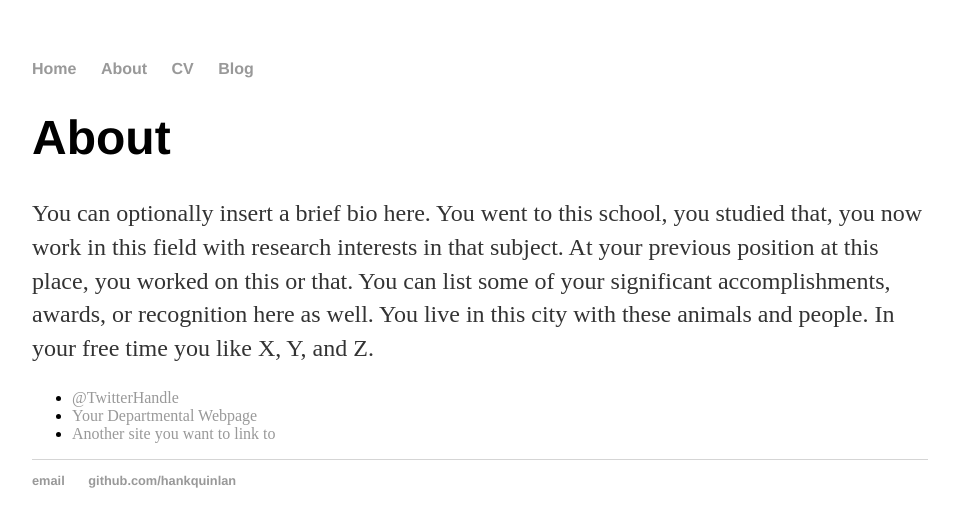
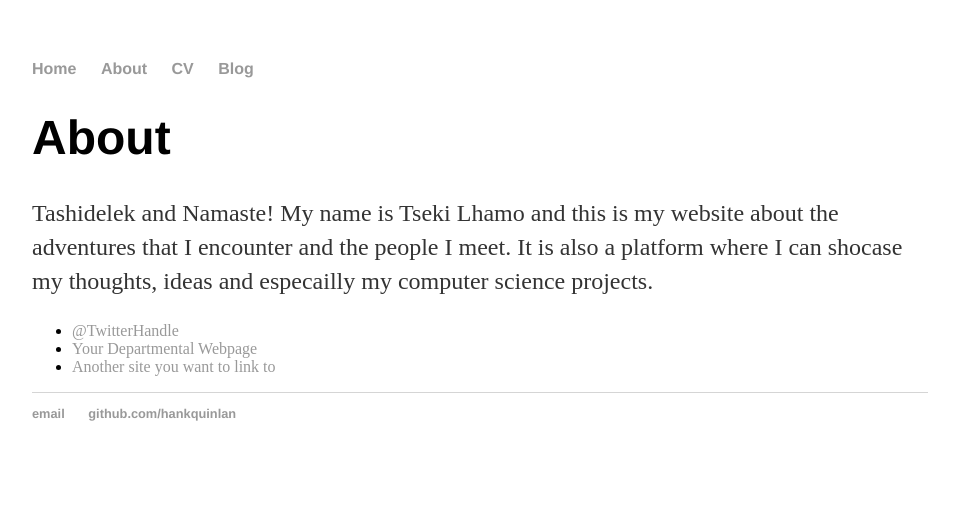
Before and after one commit to tlhamo/2018-Works, a Jekyll site: the page built from about/index.html, in a window 1280 px wide. Shown: the top 527 px of the page, without its empty margins (160-1119 px from the left). Built offline with Jekyll 4.4.1, drawn with Linux system fonts in a browser that asks for light colours.

Commit message:
changed the about text

```diff
--- a/about/index.html
+++ b/about/index.html
@@ -5,7 +5,9 @@ title: About Hank Quinlan
 
 		<div class="about">
 			<h1>About</h1>
-			<p>You can optionally insert a brief bio here. You went to this school, you studied that, you now work in this field with research interests in that subject. At your previous position at this place, you worked on this or that. You can list some of your significant accomplishments, awards, or recognition here as well. You live in this city with these animals and people. In your free time you like X, Y, and Z.</p>
+			<p> Tashidelek and Namaste! My name is Tseki Lhamo and this is my website about the adventures that I encounter
+			    and the people I meet. It is also a platform where I can shocase my thoughts, ideas and especailly my computer science projects.
+			</p>
 
 			<ul class="contacts">
 				<li><a href="#">@TwitterHandle</a></li>
```
